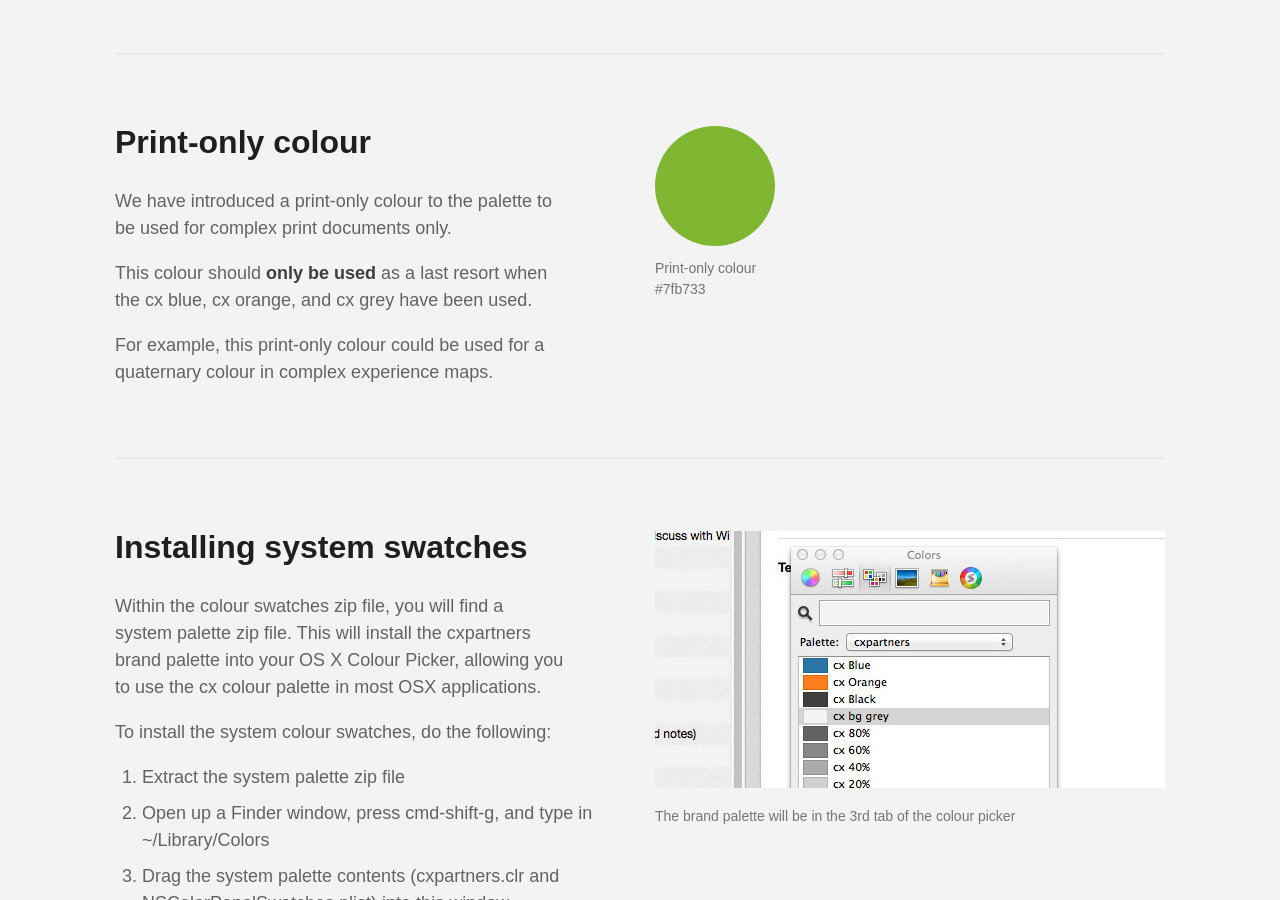
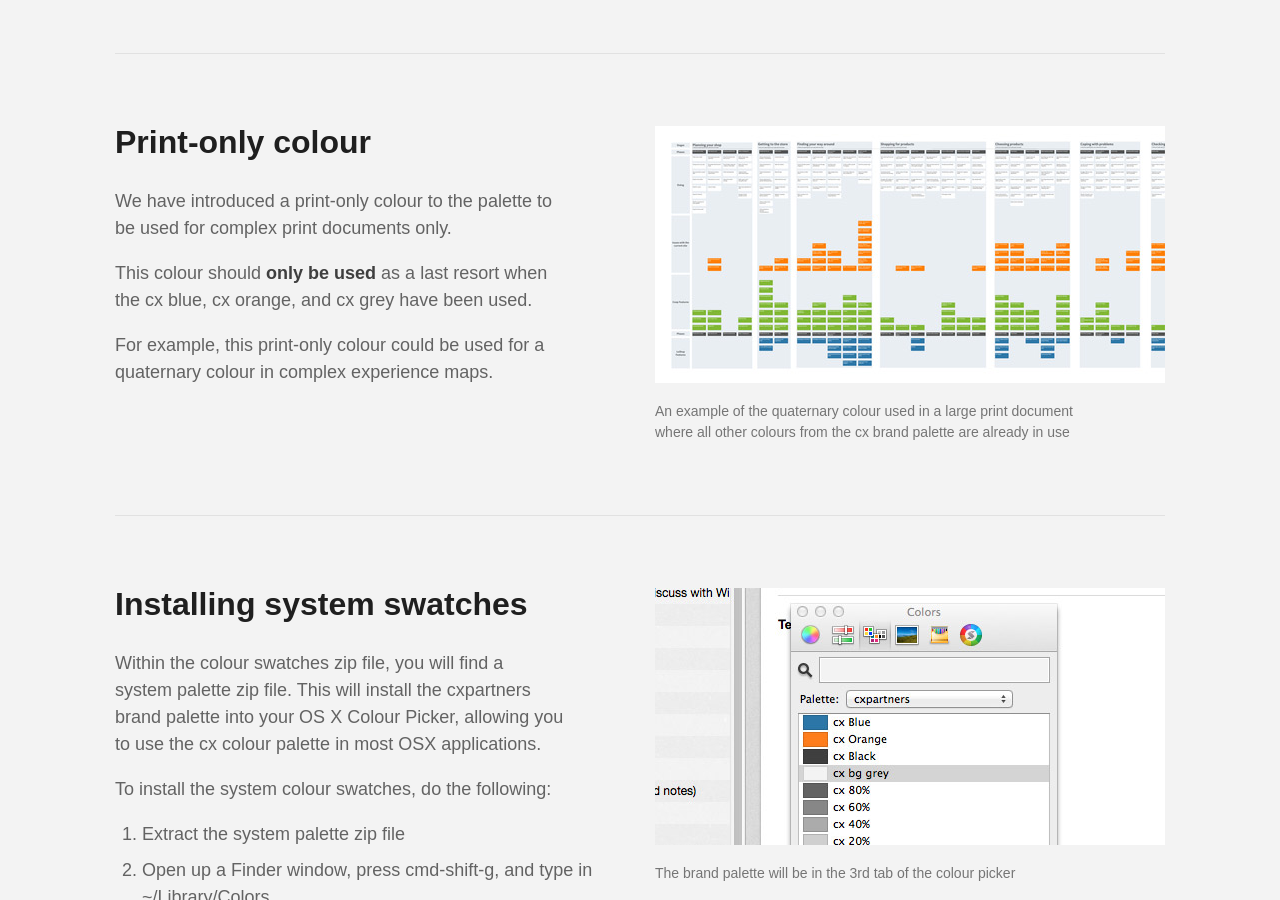
Before and after one commit to cxpartners/design-manual, a Jekyll site: the page built from colour.html, in a window 1280 px wide and 900 px high, scrolled down 2412 px. Built offline with Jekyll 4.4.1, drawn with Linux system fonts in a browser that asks for light colours.

Commit message:
Introduce print-only colour example.

```diff
--- a/colour.html
+++ b/colour.html
@@ -93,9 +93,8 @@ active: colour
     	<p>For example, this print-only colour could be used for a quaternary colour in complex experience maps.</p>
     </div><!--/two-col-->
     <div class="two-col">
-		<span class="full-swatch cx-print-only">#7fb733</span>
-		<p class="caption">Print-only colour<br>
-		#7fb733</p>
+      <img src="/assets/colour/pic_08.jpg" width="510" height="257">
+      <p class="caption">An example of the quaternary colour used in a large print document where all other colours from the cx brand palette are already in use</p>
     </div><!--/two-col-->
     <hr>
     <div class="two-col first">
```
Also changed, not shown: assets/colour/pic_08.jpg (added).
